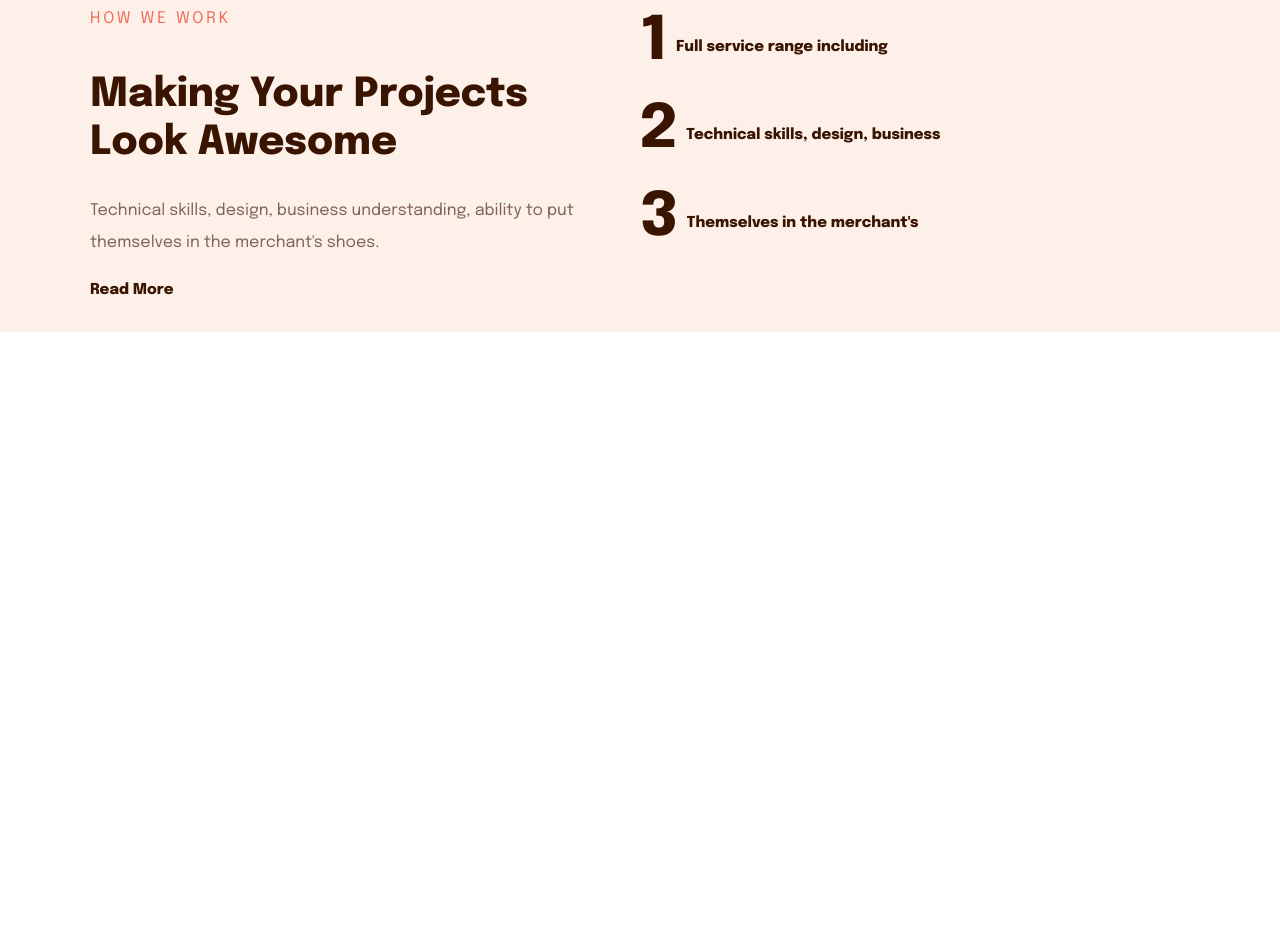
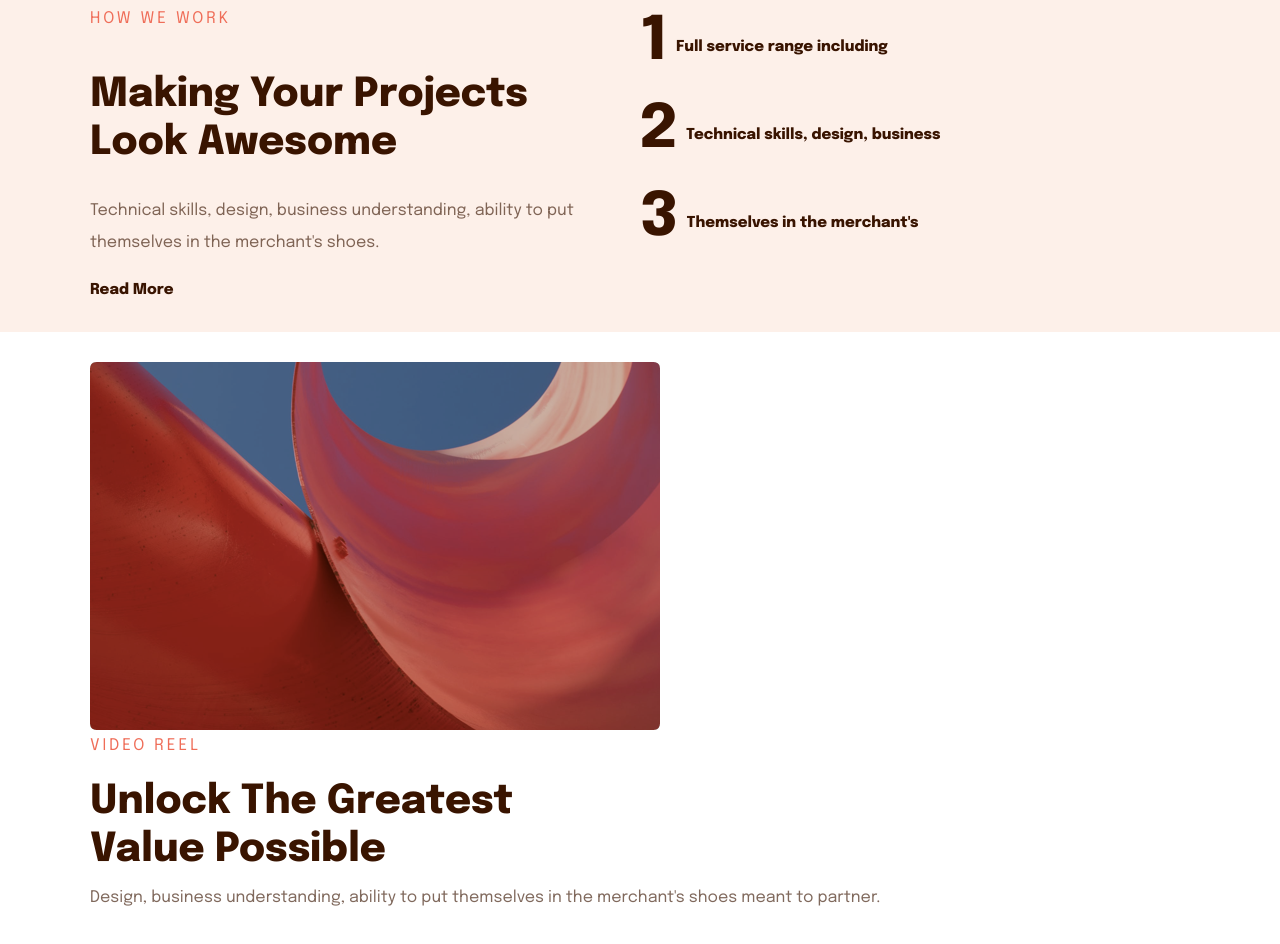
Before and after one commit to adedyife/Marketing-Agency, a plain HTML site: page index.html in a window 1280 px wide. Shown: the part 1524-2468 px from the top of the page. Before the commit the page ends 1856 px from the top, so only its background shows below. Drawn offline with nearby package versions, Linux system fonts and the light colour scheme; a web font is replaced by a local one.

Commit message:
Update index.html

```diff
--- a/index.html
+++ b/index.html
@@ -111,6 +111,18 @@
             </div>
         </div>
     </section>
+    <section class="vdplay padder">
+        <div class="vdplay-1">
+            <img src="images/Bitmap (8).png" alt="">
+        </div>
+        <div>
+            <div class="vdplay-2">
+                <p class="sub-disc">VIDEO REEL</p>
+                <h3 class="sub-h3">Unlock The Greatest<br /> Value Possible</h3>
+                <span class="sub-deet">Design, business understanding, ability to put themselves in the merchant's shoes meant to partner.</span>
+
+        </div>
+    </section>
 
 
 
```
